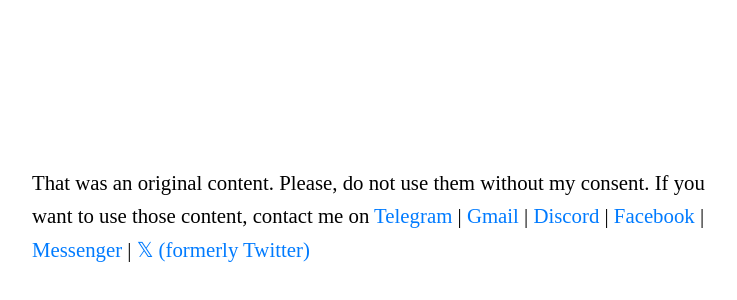
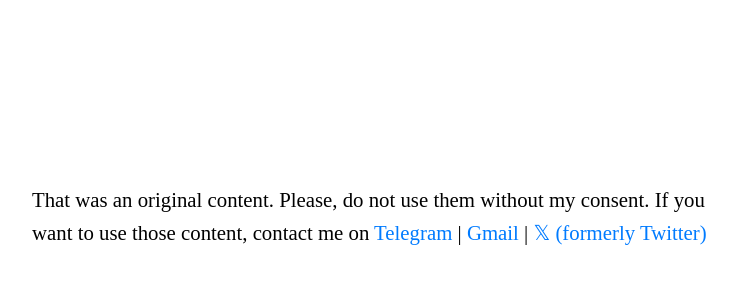
Before and after one commit to ppzh0/story, a plain HTML site: page originals.html in a window 1280 px wide. Shown: the part 184-484 px from the top of the page, without its empty margins (263-1000 px from the left). Drawn offline with Linux system fonts and the light colour scheme.

Commit message:
blocked out unused platforms

```diff
--- a/originals.html
+++ b/originals.html
@@ -35,8 +35,8 @@
     <section id="notice">
         That was an original content. Please, do not use them without my consent. If you want to use those content,
         contact me on <a href="//t.me/ppzh0">Telegram</a> &#124; <a href="mailto:narrtor06@gmail.com">Gmail</a>
-        &#124; <a href="//discordapp.com/users/921765461333508166">Discord</a> &#124; <a
-            href="//facebook.com/ppzh00">Facebook</a> &#124; <a href="https://m.me/ppzh00">Messenger</a> &#124; <a
+        &#124; <!-- <a href="//discordapp.com/users/921765461333508166">Discord</a> &#124; <a
+            href="//facebook.com/ppzh00">Facebook</a> &#124; <a href="https://m.me/ppzh00">Messenger</a> &#124; --> <a
             href="//x.com/ppzh0">&Xopf; (formerly
             Twitter)</a>
     </section>
```
